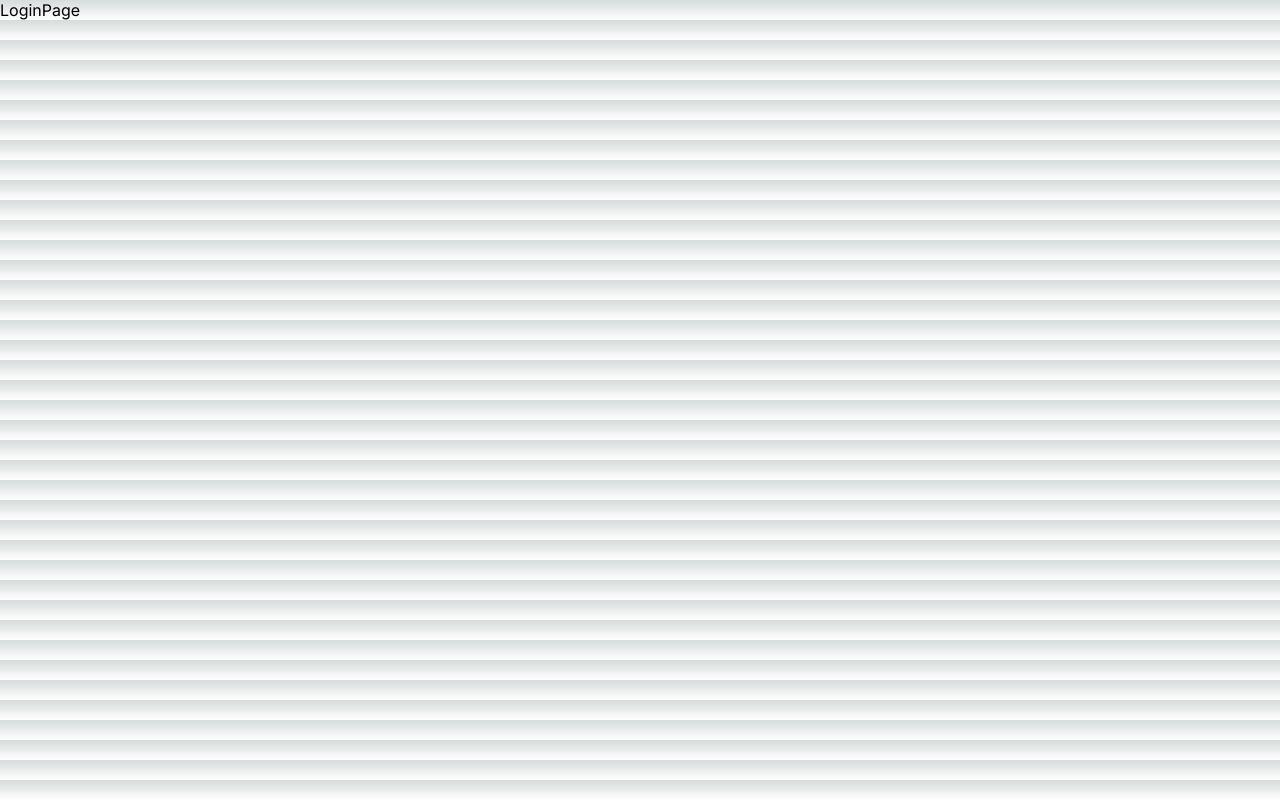
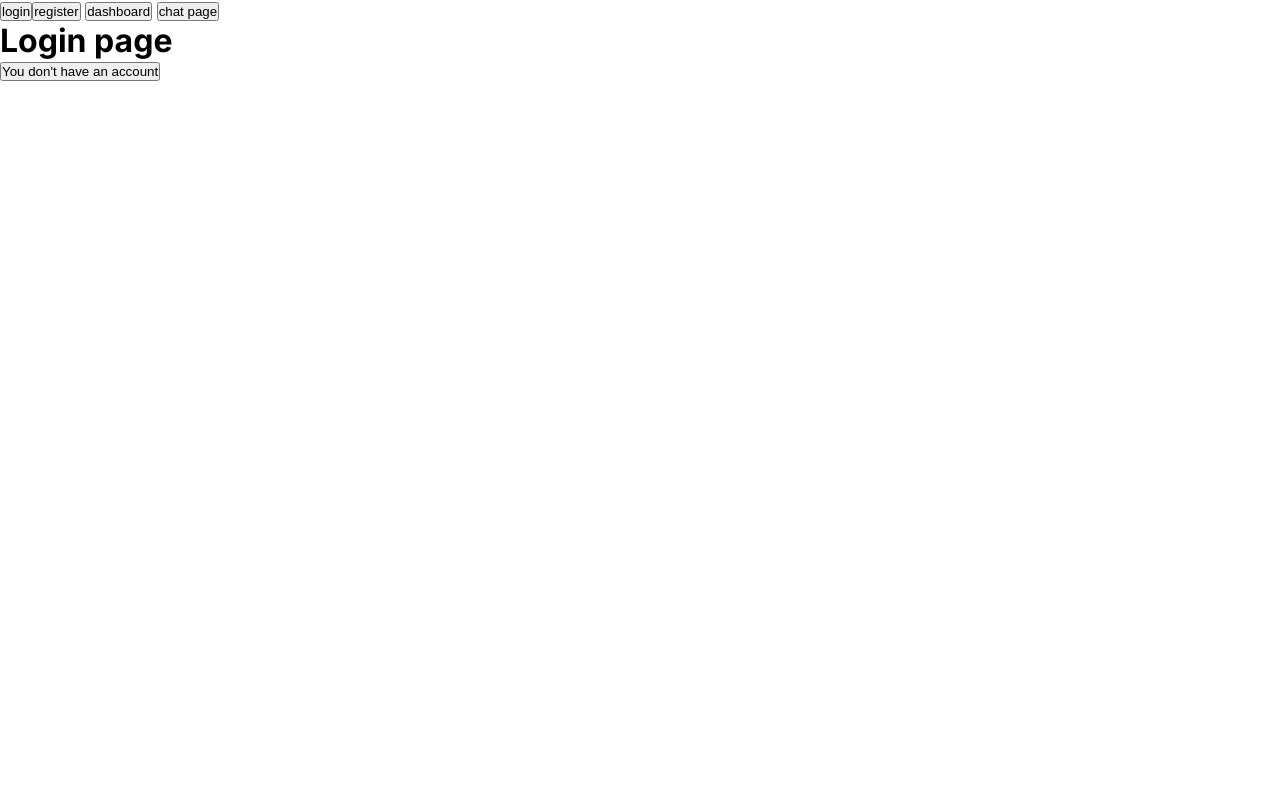
Before and after one commit to xmeix/text-summarization-farmstack, a Next.js app in the folder frontend/: page /login in a window 1280 px wide. Built offline with nearby package versions, Linux system fonts and the light colour scheme.

Commit message:
chore: clean up code

```diff
--- a/frontend/app/globals.css
+++ b/frontend/app/globals.css
@@ -1,76 +1,4 @@
 :root {
-  --max-width: 1100px;
-  --border-radius: 12px;
-  --font-mono: ui-monospace, Menlo, Monaco, 'Cascadia Mono', 'Segoe UI Mono',
-    'Roboto Mono', 'Oxygen Mono', 'Ubuntu Monospace', 'Source Code Pro',
-    'Fira Mono', 'Droid Sans Mono', 'Courier New', monospace;
-
-  --foreground-rgb: 0, 0, 0;
-  --background-start-rgb: 214, 219, 220;
-  --background-end-rgb: 255, 255, 255;
-
-  --primary-glow: conic-gradient(
-    from 180deg at 50% 50%,
-    #16abff33 0deg,
-    #0885ff33 55deg,
-    #54d6ff33 120deg,
-    #0071ff33 160deg,
-    transparent 360deg
-  );
-  --secondary-glow: radial-gradient(
-    rgba(255, 255, 255, 1),
-    rgba(255, 255, 255, 0)
-  );
-
-  --tile-start-rgb: 239, 245, 249;
-  --tile-end-rgb: 228, 232, 233;
-  --tile-border: conic-gradient(
-    #00000080,
-    #00000040,
-    #00000030,
-    #00000020,
-    #00000010,
-    #00000010,
-    #00000080
-  );
-
-  --callout-rgb: 238, 240, 241;
-  --callout-border-rgb: 172, 175, 176;
-  --card-rgb: 180, 185, 188;
-  --card-border-rgb: 131, 134, 135;
-}
-
-@media (prefers-color-scheme: dark) {
-  :root {
-    --foreground-rgb: 255, 255, 255;
-    --background-start-rgb: 0, 0, 0;
-    --background-end-rgb: 0, 0, 0;
-
-    --primary-glow: radial-gradient(rgba(1, 65, 255, 0.4), rgba(1, 65, 255, 0));
-    --secondary-glow: linear-gradient(
-      to bottom right,
-      rgba(1, 65, 255, 0),
-      rgba(1, 65, 255, 0),
-      rgba(1, 65, 255, 0.3)
-    );
-
-    --tile-start-rgb: 2, 13, 46;
-    --tile-end-rgb: 2, 5, 19;
-    --tile-border: conic-gradient(
-      #ffffff80,
-      #ffffff40,
-      #ffffff30,
-      #ffffff20,
-      #ffffff10,
-      #ffffff10,
-      #ffffff80
-    );
-
-    --callout-rgb: 20, 20, 20;
-    --callout-border-rgb: 108, 108, 108;
-    --card-rgb: 100, 100, 100;
-    --card-border-rgb: 200, 200, 200;
-  }
 }
 
 * {
@@ -85,23 +13,7 @@ body {
   overflow-x: hidden;
 }
 
-body {
-  color: rgb(var(--foreground-rgb));
-  background: linear-gradient(
-      to bottom,
-      transparent,
-      rgb(var(--background-end-rgb))
-    )
-    rgb(var(--background-start-rgb));
-}
-
 a {
   color: inherit;
   text-decoration: none;
 }
-
-@media (prefers-color-scheme: dark) {
-  html {
-    color-scheme: dark;
-  }
-}
--- a/frontend/app/layout.js
+++ b/frontend/app/layout.js
@@ -1,17 +1,34 @@
-import './globals.css'
-import { Inter } from 'next/font/google'
+import "./globals.css";
+import { Inter } from "next/font/google";
+import Link from "next/link";
 
-const inter = Inter({ subsets: ['latin'] })
+const inter = Inter({ subsets: ["latin"] });
 
 export const metadata = {
-  title: 'Create Next App',
-  description: 'Generated by create next app',
-}
+  title: "Create Next App",
+  description: "Generated by create next app",
+};
 
 export default function RootLayout({ children }) {
   return (
     <html lang="en">
-      <body className={inter.className}>{children}</body>
+      <body className={inter.className}>
+        <nav>
+          <Link href="/login">
+            <button>login</button>
+          </Link>
+          <Link href="/register">
+            <button>register</button>
+          </Link>{" "}
+          <Link href="/dashboard">
+            <button>dashboard</button>
+          </Link>{" "}
+          <Link href="/dashboard/:id">
+            <button>chat page</button>
+          </Link>
+        </nav>
+        {children}
+      </body>
     </html>
-  )
+  );
 }
--- a/frontend/app/login/page.js
+++ b/frontend/app/login/page.js
@@ -1,9 +1,14 @@
+import Link from "next/link";
+
 const LoginPage = () => {
-    return (
-        <div className="login-page">
-            LoginPage
-        </div>
-     );
-}
+  return (
+    <div className="login-page">
+      <h1>Login page</h1>
+      <Link href="/register">
+        <button>You don't have an account</button>
+      </Link>
+    </div>
+  );
+};
 
 export default LoginPage;
```
Also changed, not shown: frontend/app/dashboard/[id]/page.js (+11 -1 lines), frontend/app/dashboard/page.js (+11 -6 lines), frontend/app/page.js (+6 -91 lines), frontend/app/register/page.js (+11 -6 lines).
